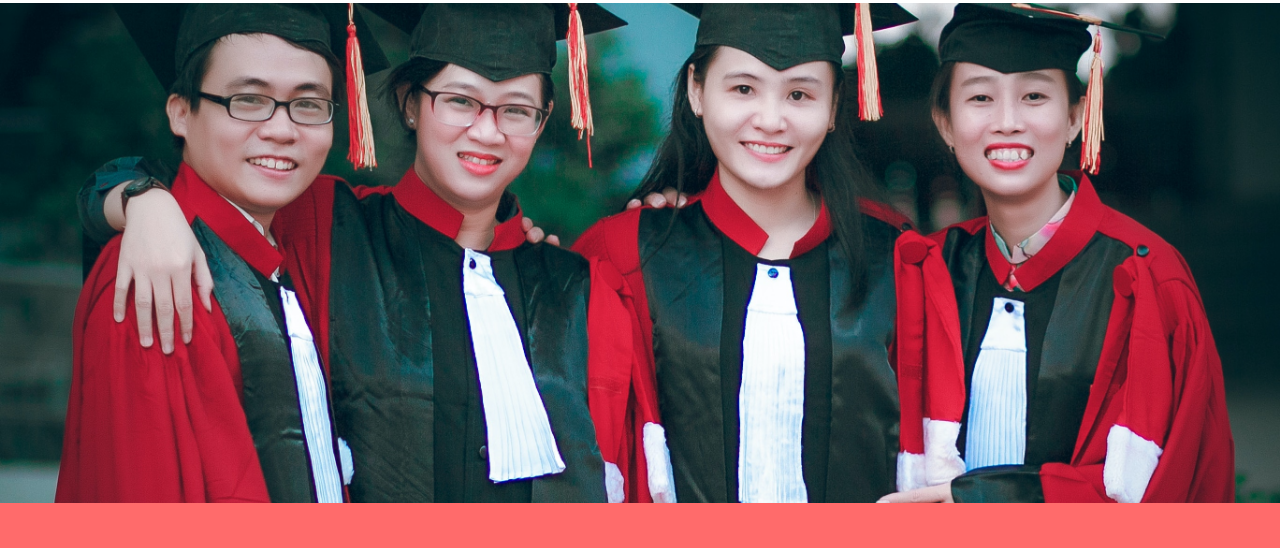
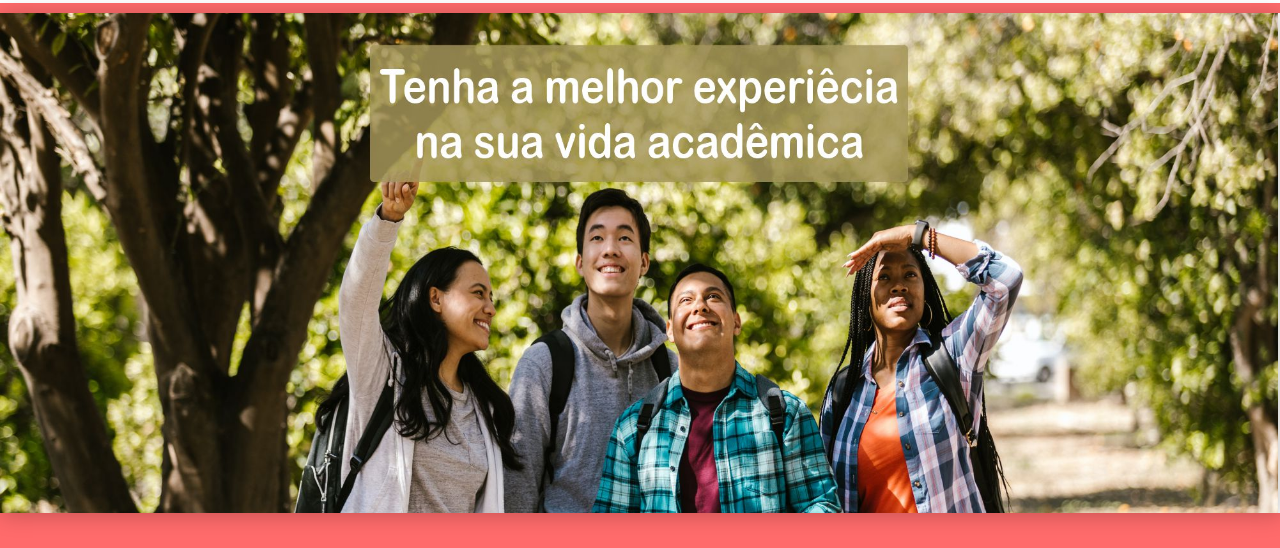
Before and after one commit to AF148/FUTUROCERTO.COM, a plain HTML site: page index.html in a window 1280 px wide. Shown: the part 113-661 px from the top of the page. Drawn offline with Linux system fonts and the light colour scheme; a web font is replaced by a local one.

Commit message:
carousel att

```diff
--- a/index.html
+++ b/index.html
@@ -24,14 +24,16 @@
     </div>
     </header>
 
+    <div class="toposite">
 
+    </div>
     <div>
         <div class="carousel">
             <div class="conteiner">
-                <img src="img/carousel/pexels-christina-morillo-1181534.jpg" alt="">
-                <img src="img/carousel/pexels-hai-nguyen-1699414.jpg" alt="">
-                <img src="img/carousel/pexels-pixabay-261909.jpg" alt="">
-                <img src="img/carousel/pexels-rdne-stock-project-7683873.jpg" alt="">
+                <img src="img/carousel/professoragrande.jpg" alt="Mulher escrevendo no quadro">
+                <img src="img/carousel/estudantesgrande.jpg" alt="grupo de estudantes olhando para cima">
+                <img src="img/carousel/estudargrande.jpg" alt="pilha de livros">
+                <img src="img/carousel/formandosgrande.jpg" alt="Grupo de formandos">
             </div>
         </div>
         <section class="testevocacional"> <!--Teste vocacional-->
--- a/style/index.css
+++ b/style/index.css
@@ -6,19 +6,28 @@
     --cor5: #040403;
 
 }
+
+div.toposite{
+    background-color: var(--cor4);
+    height: 10px;
+
+}
  /* Carrossel */
 .carousel{
     height: 500px;
+
 }
 
 .carousel img {
     height: 500px;
-    width: 100%;
+    width: 99.85%;
     position: absolute;
     opacity: 0;
     transition: opacity 1s ease-in-out;
     object-fit: cover;
     object-position: 50% 20%;
+    box-shadow: 2px 2px 20px 1px rgba(0, 0, 0, 0.219);
+    border-color: rgba(0, 0, 0, 0.514);
 
   }
 
@@ -28,7 +37,6 @@
 
 /* seção como banner teste vocacional */
 section.testevocacional{
-
     text-align: center;
     background-color: var(--cor4);
     color: white;
```
Also changed, not shown: img/carousel/estudantesgrande.jpg (added), img/carousel/estudargrande.jpg (added), img/carousel/formandosgrande.jpg (added), img/carousel/professoragrande.jpg (added), img/carousel/professorapeq.jpg (added), 1 other file.
